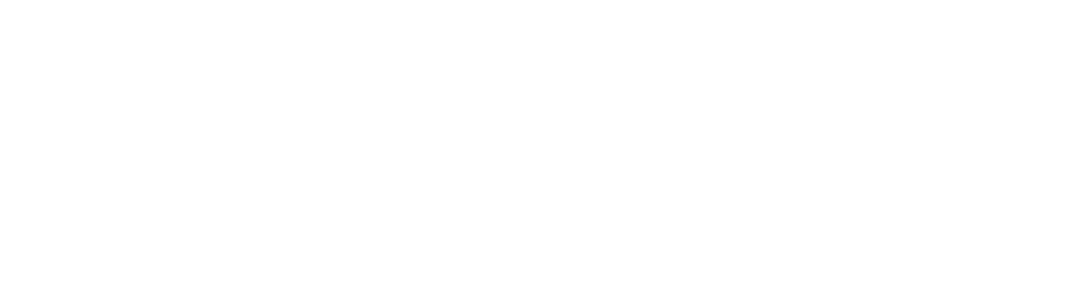
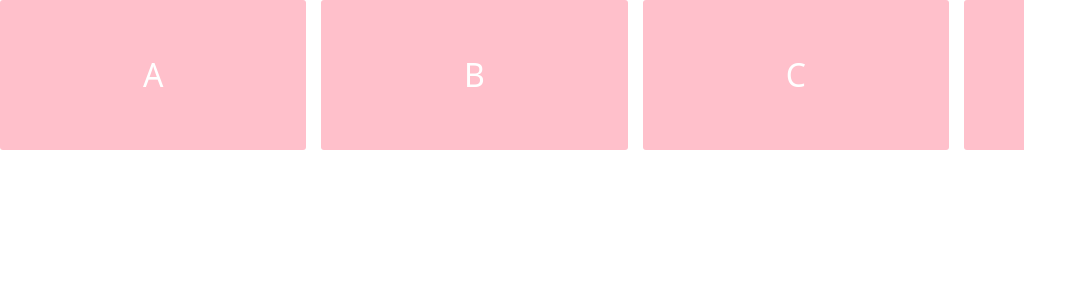
Before and after one commit to ekankr2/graphQL-practice, a Next.js app in the folder next-three-experiment/: page /carousel in a window 1280 px wide. Shown: the top 300 px of the page, without its empty margins (0-1087 px from the left). Built offline with nearby package versions, Linux system fonts and the light colour scheme.

Commit message:
carousel

```diff
--- a/next-three-experiment/pages/_app.tsx
+++ b/next-three-experiment/pages/_app.tsx
@@ -1,6 +1,8 @@
 import '../styles/globals.css'
 import '../styles/main.scss';
 import type { AppProps } from 'next/app'
+
+import '../styles/carousel.css'
 
 function MyApp({ Component, pageProps }: AppProps) {
   return <Component {...pageProps} />
--- a/next-three-experiment/pages/carousel.tsx
+++ b/next-three-experiment/pages/carousel.tsx
@@ -1,9 +1,52 @@
-import React from 'react';
+import React, {useCallback, useState} from 'react';
 import {NextPage} from "next";
+import CarouselSlider from "../components/CarouselSlider";
 
-const Carousel:NextPage = () => {
+
+const items = [
+    "a",
+    "b",
+    "c",
+    "d",
+    "e",
+    "f",
+    "g",
+    "h",
+    "i",
+    "j",
+];
+
+const Carousel: NextPage = () => {
+    const [index, setIndex] = useState(0);
+    const [disabled, setDisabled] = useState(false);
+
+    const onIndexChange = useCallback((nextIndex, isLast) => {
+        setIndex(nextIndex);
+        setDisabled(isLast);
+    }, []);
+
+    const onNextClick = useCallback(() => {
+        setIndex(index + 1);
+    }, [setIndex, index]);
+
+    const onPrevClick = useCallback(() => {
+        setIndex(index - 1);
+    }, [setIndex, index]);
+
     return (
-        <></>
+        <div className="flex">
+            <CarouselSlider onIndexChange={onIndexChange}
+                            index={index}
+                            containerClassName="Slider_With_padding"
+                            items={items}
+                            padding={37.5}>
+                {(item, key) => (
+                    <div key={key} className="Slider__Item">
+                        {item}
+                    </div>
+                )}
+            </CarouselSlider>
+        </div>
     );
 };
 
--- /dev/null
+++ b/next-three-experiment/styles/carousel.css
@@ -0,0 +1,82 @@
+.App {
+    font-family: sans-serif;
+    text-align: center;
+    display: flex;
+    justify-content: center;
+    align-items: center;
+    flex-direction: column;
+}
+
+.Slider {
+    overflow: hidden;
+    width: 80vw;
+}
+
+.Slider_With_padding {
+    padding-right: 60px;
+}
+
+.Slider__Outer__Container {
+    display: flex;
+    padding: 20px;
+}
+
+.Slider__Container {
+    height: 100%;
+    width: 100%;
+    touch-action: pan-y;
+    display: flex;
+    flex-direction: row;
+    user-select: none;
+    transform-origin: "50% 50% 0px";
+}
+
+.Slider__Item {
+    height: 150px;
+    border-radius: 3px;
+    background: pink;
+    margin-right: 15px;
+    min-width: calc(33.33% - 15px);
+    display: flex;
+    text-transform: uppercase;
+    align-items: center;
+    font-size: 2rem;
+    color: #fff;
+    justify-content: center;
+}
+
+.Slider__Item:last-of-type {
+    min-width: calc(33.33%);
+}
+
+.Slider__Item_Gallery {
+    height: 250px;
+    background: darkcyan;
+    min-width: 100%;
+    display: flex;
+    text-transform: uppercase;
+    align-items: center;
+    font-size: 2rem;
+    color: #fff;
+    justify-content: center;
+}
+
+@media (max-width: 780px) {
+    .Slider__Item {
+        min-width: calc(50% - 15px);
+    }
+
+    .Slider__Item:last-of-type {
+        min-width: calc(50%);
+    }
+}
+
+@media (max-width: 480px) {
+    .Slider__Item {
+        min-width: calc(100% - 15px);
+    }
+
+    .Slider__Item:last-of-type {
+        min-width: calc(100%);
+    }
+}
```
